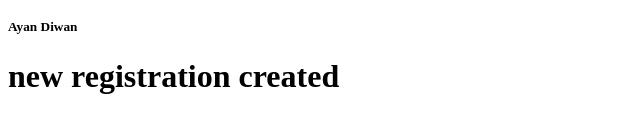
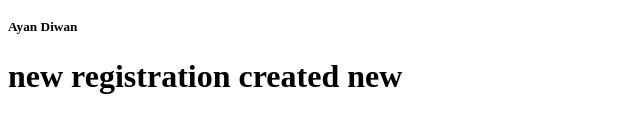
Before and after one commit to Vinaybhai2006/GitDemo, a plain HTML site: page index.html in a window 1280 px wide. Shown: the part 146-278 px from the top of the page, 0-640 px from the left. Drawn offline with Linux system fonts and the light colour scheme.

Commit message:
repregad

```diff
--- a/index.html
+++ b/index.html
@@ -4,4 +4,4 @@
 <h3>Welcome to my project</h3>
 
 <h5>Ayan Diwan</h5>
-<h1>new registration  created</h1>
+<h1>new registration  created new </h1>
```
